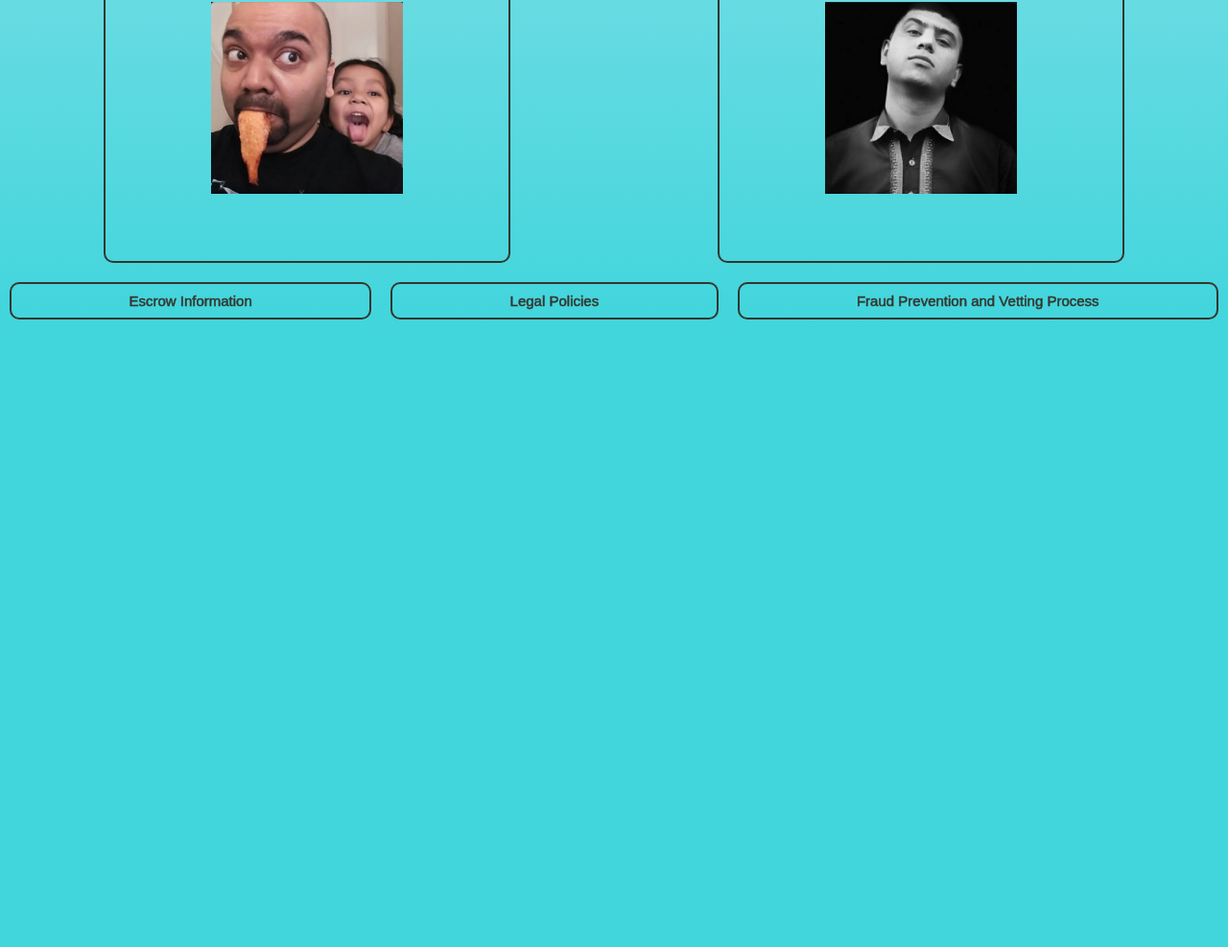
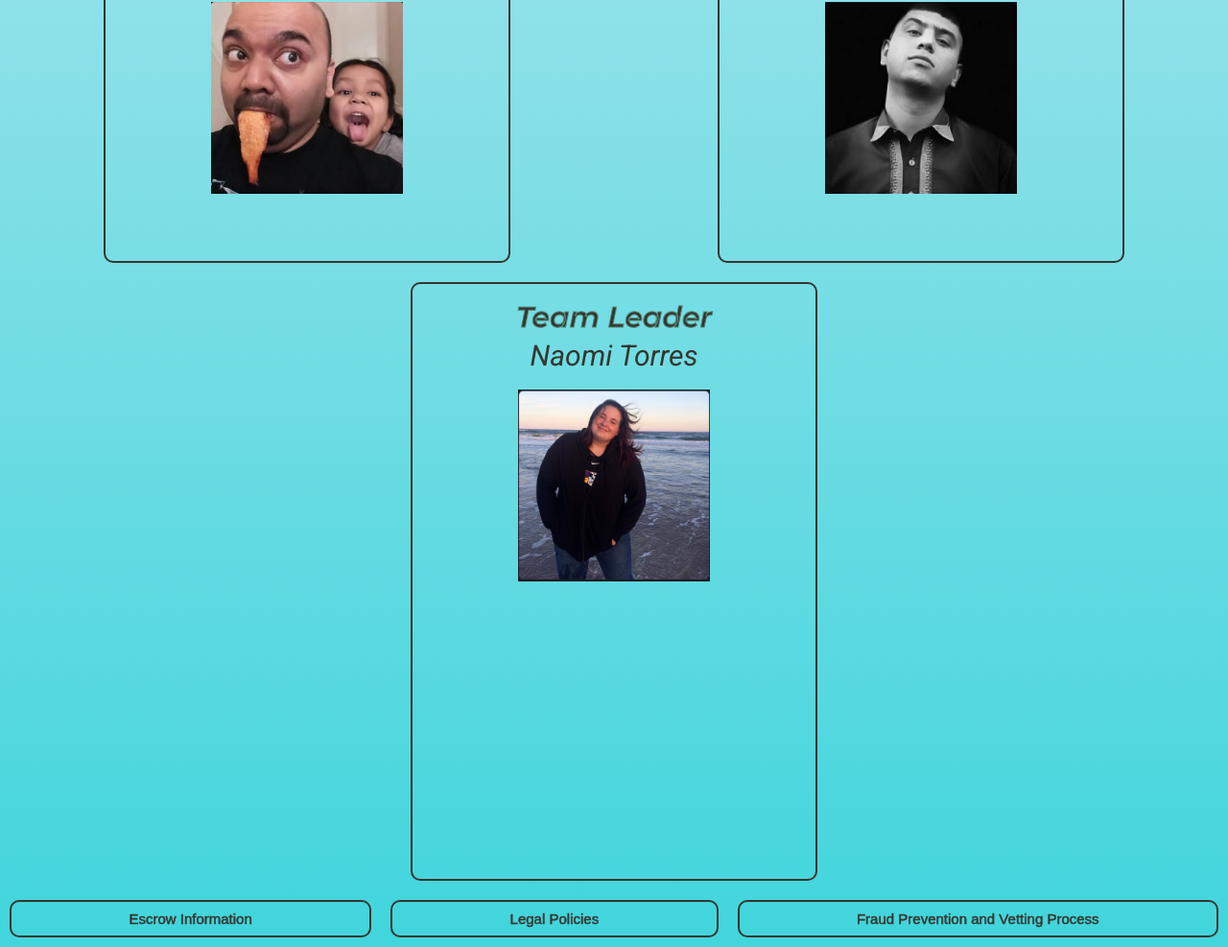
Before and after one commit to juliusheese/Project-1, a plain HTML site: page team.html in a window 1280 px wide. Shown: the part 1153-2140 px from the top of the page at 96% size. Before the commit the page ends 1496 px from the top, so only its background shows below. Drawn offline with Linux system fonts and the light colour scheme.

Commit message:
basically final changes

```diff
--- a/team.html
+++ b/team.html
@@ -43,6 +43,11 @@
                         <img src="images/kim.png">
                         <img src="images/faisal.png">
                     </div>
+                    <div>
+                        <h2>Team Leader</h2>
+                        <p> Naomi Torres</p>
+                        <img src="images/naomi.png">
+                    </div>
             </div>
             <Footer>
                 <nav>
```
Also changed, not shown: images/naomi.png (added).
